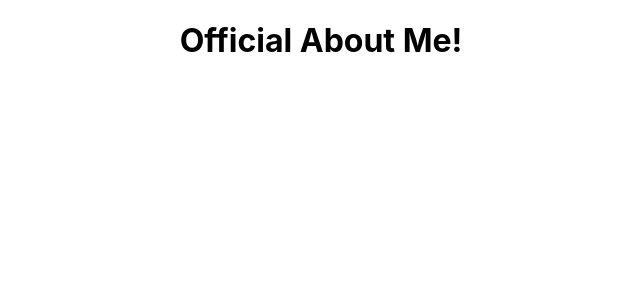
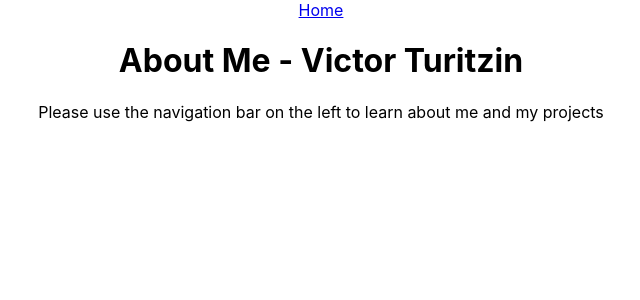
Before and after one commit to turitzinv/About-Me-VictorT, a React (Create React App) app in the folder client/: page / in a window 1280 px wide. Shown: the top 300 px of the page, without its empty margins (319-959 px from the left). Built offline with nearby package versions, Linux system fonts and the light colour scheme.

Commit message:
Added p tag in Home component. Created NavBar component with a link to the Home page. Installed npm install @types/react-router-dom to correct declaration file message.

```diff
--- a/client/src/App.js
+++ b/client/src/App.js
@@ -2,6 +2,7 @@ import "./App.css";
 import { useState, useEffect } from "react";
 import { BrowserRouter, Switch, Route } from "react-router-dom";
 import Home from "./components/Home";
+import NavBar from "./components/NavBar";
 
 function App() {
   // const [count, setCount] = useState(0);
@@ -15,6 +16,7 @@ function App() {
   return (
     <BrowserRouter>
       <div className="App">
+        <NavBar />
         <Switch>
           <Route path="/testing">
             <h1>Test Route</h1>
--- a/client/src/components/Home.js
+++ b/client/src/components/Home.js
@@ -3,7 +3,8 @@ import React from 'react'
 const Home = () => {
   return (
     <div>
-      <h1>Official About Me!</h1>
+      <h1>About Me - Victor Turitzin</h1>
+     <p>Please use the navigation bar on the left to learn about me and my projects</p>
     </div>
   )
 }
--- /dev/null
+++ b/client/src/components/NavBar.js
@@ -0,0 +1,14 @@
+import React from 'react'
+import { NavLink } from 'react-router-dom'
+
+const NavBar = () => {
+  return (
+    <div>
+      <NavLink to="/" >
+        Home
+      </NavLink>
+    </div>
+  )
+}
+
+export default NavBar
--- /dev/null
+++ b/package.json
@@ -0,0 +1,5 @@
+{
+  "dependencies": {
+    "@types/react-router-dom": "^5.3.3"
+  }
+}
```
Also changed, not shown: 1 other file (tests, documents, lock files or other folders).
